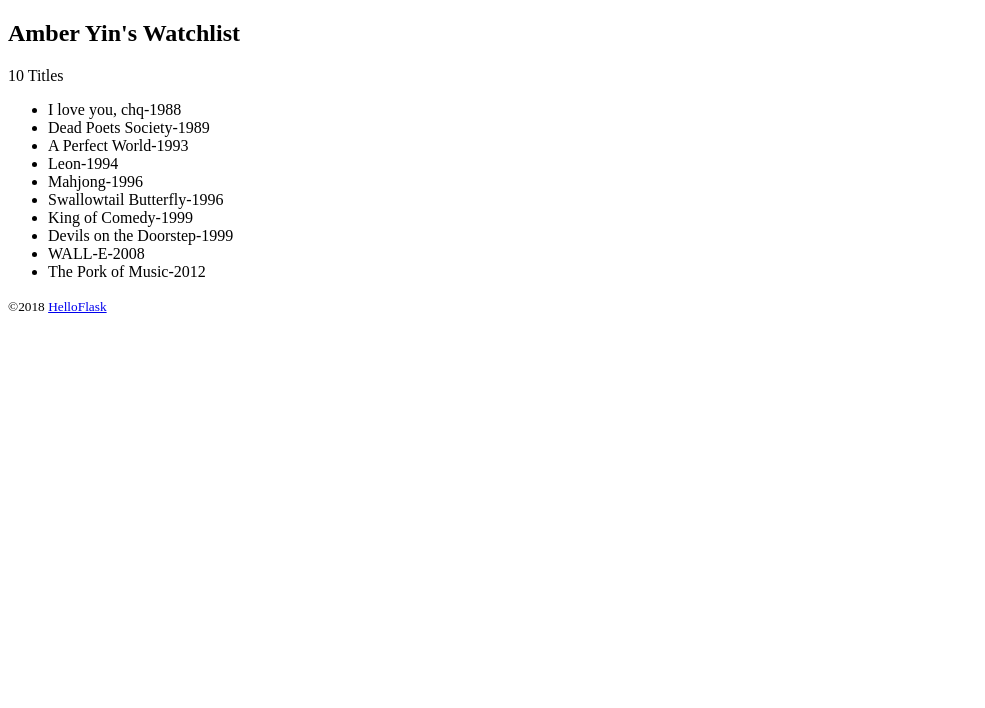
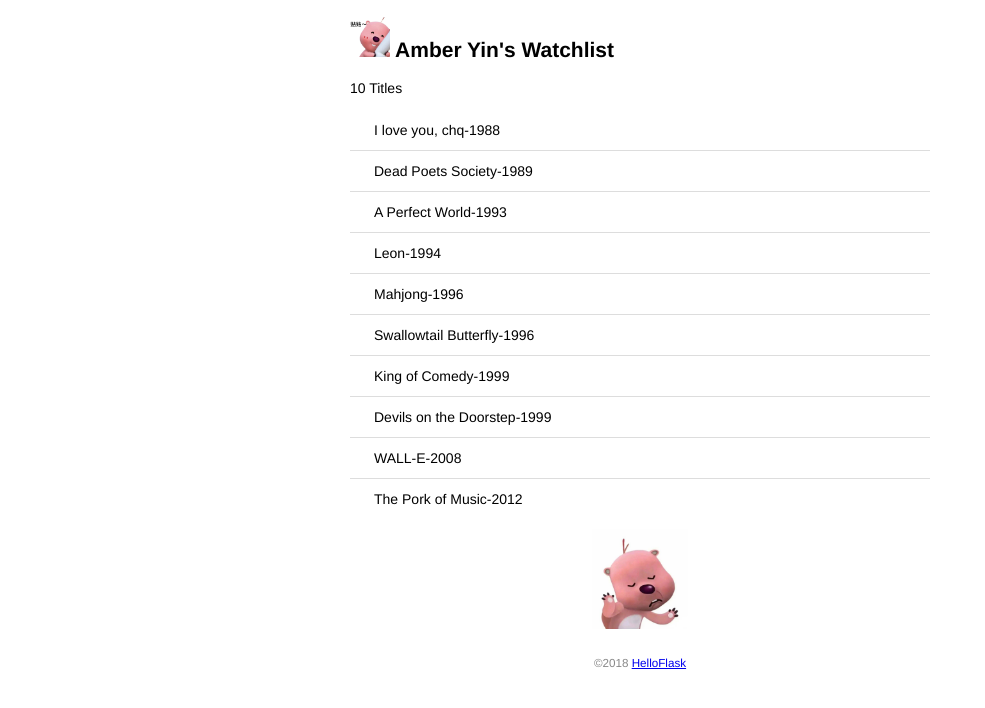
Before and after one commit to Yinvvvvv/watchlist, a Flask app: page / in a window 1280 px wide. Shown: the top 708 px of the page, without its empty margins (0-985 px from the left). Run offline with Flask 3, Linux system fonts and the light colour scheme.

Commit message:
Add static files

```diff
--- /dev/null
+++ b/static/style.css
@@ -0,0 +1,42 @@
+/* 页面整体 */
+body {
+    margin: auto;
+    max-width: 580px;
+    font-size: 14px;
+    font-family: Helvetica, Arial, sans-serif;
+}
+    /* 页脚 */
+footer {
+    color: #888;
+    margin-top: 15px;
+    text-align: center;
+    padding: 10px;
+}
+    /* 头像 */
+.loopy {
+    width: 40px;
+}
+    /* 电影列表 */
+.movie-list {
+    list-style-type: none;
+    padding: 0;
+    margin-bottom: 10px;
+    box-shadow: 0 2px 5px 0 rgba(0, 0, 0, 0.16), 0 2px 10px 0 rg
+    ba(0, 0, 0, 0.12);
+}
+.movie-list li {
+    padding: 12px 24px;
+    border-bottom: 1px solid #ddd;
+}
+.movie-list li:last-child {
+border-bottom:none;
+}
+.movie-list li:hover {
+background-color: #f8f9fa;
+}
+/* 龙猫图片 */
+.loopy1 {
+display: block;
+margin: 0 auto;
+height: 100px;
+}
--- a/templates/index.html
+++ b/templates/index.html
@@ -3,16 +3,22 @@
 <head>
     <meta charset="utf-8">
     <title>{{name}}'s Watchlist</title>
+    <link rel="icon" href="{{ url_for('static', filename='myicon.png')}}">
+    <link rel="stylesheet" href="{{ url_for('static', filename='style.css')}}" type="text/css">
 </head>
 <body>
-    <h2>{{name}}'s Watchlist</h2>
+    <h2>
+        <img alt="Loopy" class="loopy" src="{{ url_for('static', filename='images/loopy2.jpeg')}}">
+        {{name}}'s Watchlist
+    </h2>
     {# 使用length 过滤器获取movies变量的长度 #}
     <p>{{movies|length}} Titles</p>
-    <ul>
+    <ul class="movie-list">
         {% for movie in movies %}{# 迭代movies变量 #}
         <li>{{movie.title}}-{{movie.year}}</li>
         {%endfor%} {#使用endfor标签结束for语句#}
     </ul>
+    <img alt="Loopy1" class="loopy1" src="{{ url_for('static',filename='images/loopy1.jpeg')}}">
     <footer>
         <small>&copy;2018 <a href="http://helloflask.com/tutori
             al">HelloFlask</a></small>
```
Also changed, not shown: static/images/loopy1.jpeg (added), static/images/loopy2.jpeg (added), static/images/loopy3.jpg (added), static/myicon.png (added).
